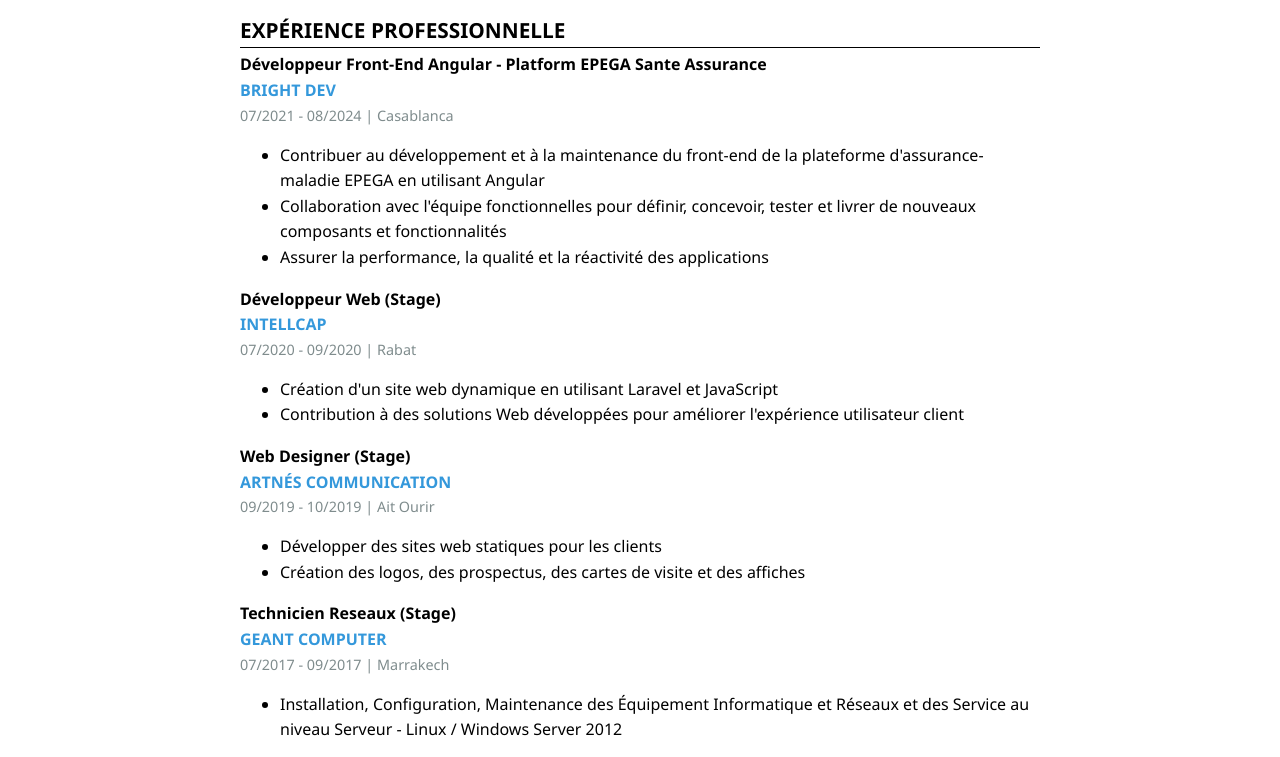
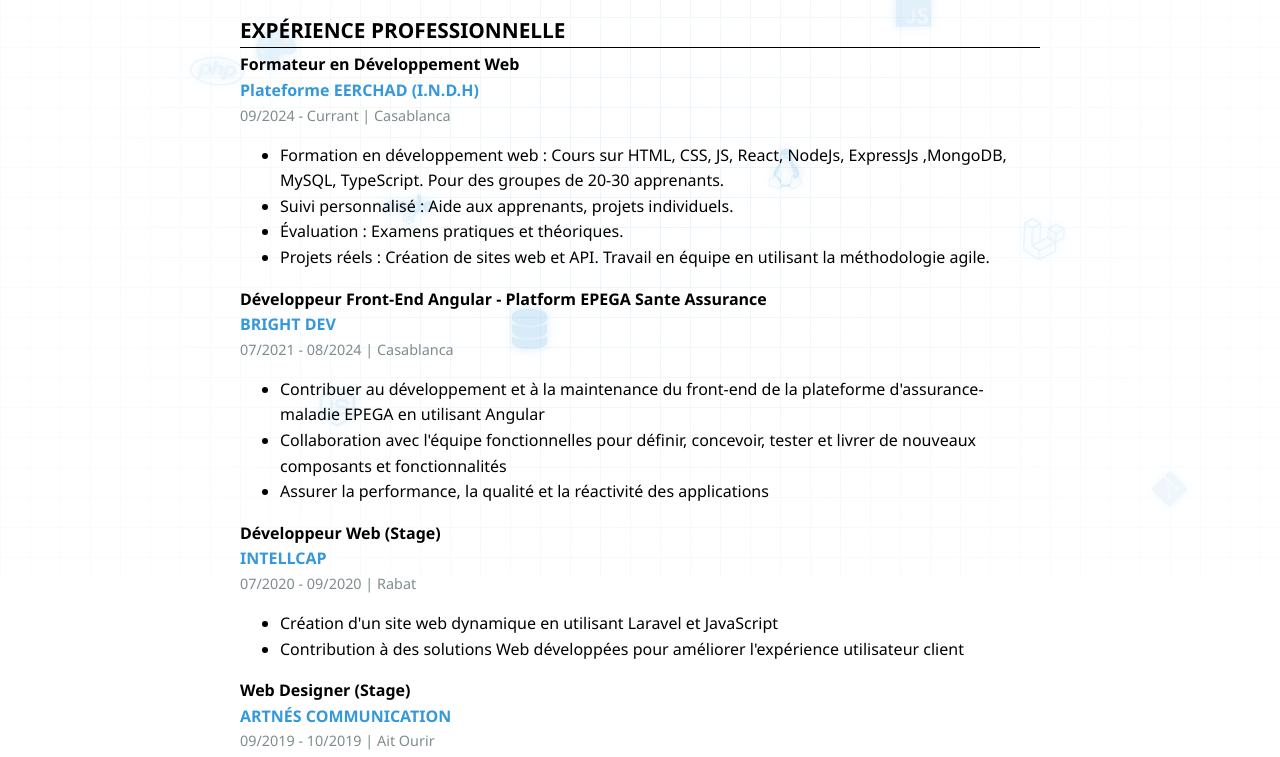
Before and after one commit to adamkhairi/Resume, a plain HTML site: page index.html in a window 1280 px wide. Shown: the part 223-980 px from the top of the page. Drawn offline with nearby package versions, Linux system fonts and the light colour scheme.

Commit message:
update UI

```diff
--- a/assets/style.css
+++ b/assets/style.css
@@ -27,6 +27,74 @@
   color: var(--text-color);
   background-color: var(--bg-color);
   transition: background-color 0.3s, color 0.3s;
+  position: relative;
+  z-index: 1;
+}
+
+@keyframes float {
+  0% { transform: translateY(0) rotate(0deg) scale(1); }
+  50% { transform: translateY(-20px) rotate(5deg) scale(1.1); }
+  100% { transform: translateY(0) rotate(0deg) scale(1); }
+}
+
+.tech-icon {
+  position: fixed;
+  color: var(--accent-color);
+  opacity: 0.25;
+  font-size: 40px;
+  pointer-events: none;
+  z-index: -1;
+  animation: float 8s ease-in-out infinite;
+}
+
+.tech-icon:nth-child(1) { top: 5%; left: 10%; animation-delay: 0s; }
+.tech-icon:nth-child(2) { top: 15%; left: 85%; animation-delay: 1s; }
+.tech-icon:nth-child(3) { top: 35%; left: 15%; animation-delay: 2s; }
+.tech-icon:nth-child(4) { top: 55%; left: 80%; animation-delay: 3s; }
+.tech-icon:nth-child(5) { top: 75%; left: 25%; animation-delay: 4s; }
+.tech-icon:nth-child(6) { top: 25%; left: 70%; animation-delay: 5s; }
+.tech-icon:nth-child(7) { top: 65%; left: 40%; animation-delay: 6s; }
+.tech-icon:nth-child(8) { top: 45%; left: 60%; animation-delay: 7s; }
+.tech-icon:nth-child(9) { top: 85%; left: 90%; animation-delay: 8s; }
+.tech-icon:nth-child(10) { top: 10%; left: 45%; animation-delay: 9s; }
+.tech-icon:nth-child(11) { top: 50%; left: 30%; animation-delay: 10s; }
+.tech-icon:nth-child(12) { top: 30%; left: 20%; animation-delay: 11s; }
+
+.tech-icon i {
+  filter: drop-shadow(0 0 5px var(--accent-color));
+}
+
+body::before {
+  content: '';
+  position: fixed;
+  top: 0;
+  left: 0;
+  width: 100%;
+  height: 100%;
+  background-color: var(--bg-color);
+  background-image:
+    linear-gradient(var(--accent-color) 1px, transparent 1px),
+    linear-gradient(90deg, var(--accent-color) 1px, transparent 1px);
+  background-size: 30px 30px;
+  opacity: 0.1;
+  z-index: -2;
+  pointer-events: none;
+}
+
+body::after {
+  content: '';
+  position: fixed;
+  top: 0;
+  left: 0;
+  width: 100%;
+  height: 100%;
+  background:
+    radial-gradient(circle at 50% 50%,
+      transparent 0%,
+      var(--bg-color) 70%);
+  opacity: 0.7;
+  z-index: -1;
+  pointer-events: none;
 }
 
 .dark-mode-toggle {
--- a/content.json
+++ b/content.json
@@ -42,6 +42,18 @@
   "experience": {
     "fr": [
       {
+        "position" : "Formateur en Développement Web",
+        "company" : "Plateforme EERCHAD (I.N.D.H)",
+        "period" : "09/2024 - Currant",
+        "location" : "Casablanca",
+        "responsibilities" : [
+          "Formation en développement web : Cours sur HTML, CSS, JS, React, NodeJs, ExpressJs ,MongoDB, MySQL, TypeScript. Pour des groupes de 20-30 apprenants.",
+          "Suivi personnalisé : Aide aux apprenants, projets individuels.",
+          "Évaluation : Examens pratiques et théoriques.",
+          "Projets réels : Création de sites web et API. Travail en équipe en utilisant la méthodologie agile."
+        ]
+      },
+      {
         "position": "Développeur Front-End Angular - Platform EPEGA Sante Assurance",
         "company": "BRIGHT DEV",
         "period": "07/2021 - 08/2024",
@@ -75,6 +87,18 @@
       }
     ],
     "en": [
+      {
+        "position": "Web Development Trainer",
+        "company": "EERCHAD Platform (I.N.D.H)",
+        "period": "09/2024 - Current",
+        "location": "Casablanca",
+        "responsibilities": [
+          "Web development training: Courses on HTML, CSS, JS, React, NodeJs, ExpressJs, MongoDB, MySQL, TypeScript for groups of 20-30 learners.",
+          "Personalized support: Assisting learners, individual projects.",
+          "Assessment: Practical and theoretical exams.",
+          "Real-world projects: Creating websites and APIs. Teamwork using the agile methodology."
+        ]
+      },
       {
         "position": "Front-End Angular Developer - EPEGA Health Insurance Platform",
         "company": "BRIGHT DEV",
--- a/index.html
+++ b/index.html
@@ -9,11 +9,25 @@
     <link rel="icon" type="image/png" sizes="16x16" href="./assets/img/favicon-16x16.png" />
     <meta name="author" content="Adam Khairi" />
     <link rel="stylesheet" href="./assets/style.css" />
+    <link rel="stylesheet" href="https://cdnjs.cloudflare.com/ajax/libs/font-awesome/6.5.1/css/all.min.css" />
     <title>Adam Khairi - Resume</title>
     <script src="https://cdnjs.cloudflare.com/ajax/libs/html2canvas/1.4.1/html2canvas.min.js"></script>
     <script src="https://cdnjs.cloudflare.com/ajax/libs/jspdf/2.5.1/jspdf.umd.min.js"></script>
   </head>
   <body class="">
+    <div class="tech-icon" aria-hidden="true"><i class="fab fa-angular"></i></div>
+    <div class="tech-icon" aria-hidden="true"><i class="fab fa-microsoft"></i></div>
+    <div class="tech-icon" aria-hidden="true"><i class="fab fa-php"></i></div>
+    <div class="tech-icon" aria-hidden="true"><i class="fab fa-laravel"></i></div>
+    <div class="tech-icon" aria-hidden="true"><i class="fab fa-node-js"></i></div>
+    <div class="tech-icon" aria-hidden="true"><i class="fab fa-js"></i></div>
+    <div class="tech-icon" aria-hidden="true"><i class="fas fa-database"></i></div>
+    <div class="tech-icon" aria-hidden="true"><i class="fab fa-linux"></i></div>
+    <div class="tech-icon" aria-hidden="true"><i class="fab fa-git-alt"></i></div>
+    <div class="tech-icon" aria-hidden="true"><i class="fab fa-microsoft"></i></div>
+    <div class="tech-icon" aria-hidden="true"><i class="fab fa-node"></i></div>
+    <div class="tech-icon" aria-hidden="true"><i class="fas fa-palette"></i></div>
+
     <button class="dark-mode-toggle" onclick="toggleDarkMode()">
       <svg class="sun-icon" xmlns="http://www.w3.org/2000/svg" width="24" height="24" viewBox="0 0 24 24" fill="none" stroke="currentColor" stroke-width="2">
         <circle cx="12" cy="12" r="5" />
```
